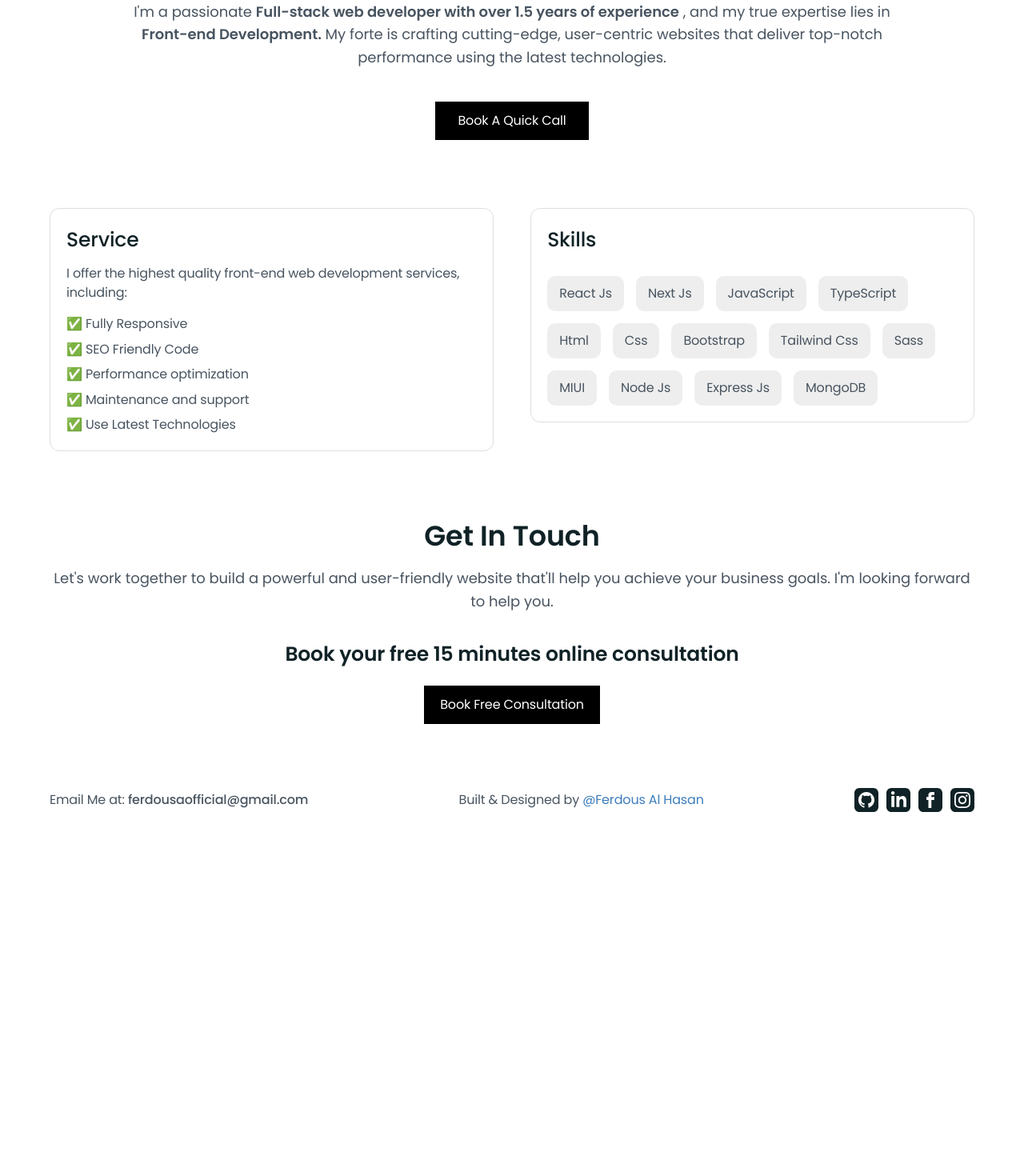
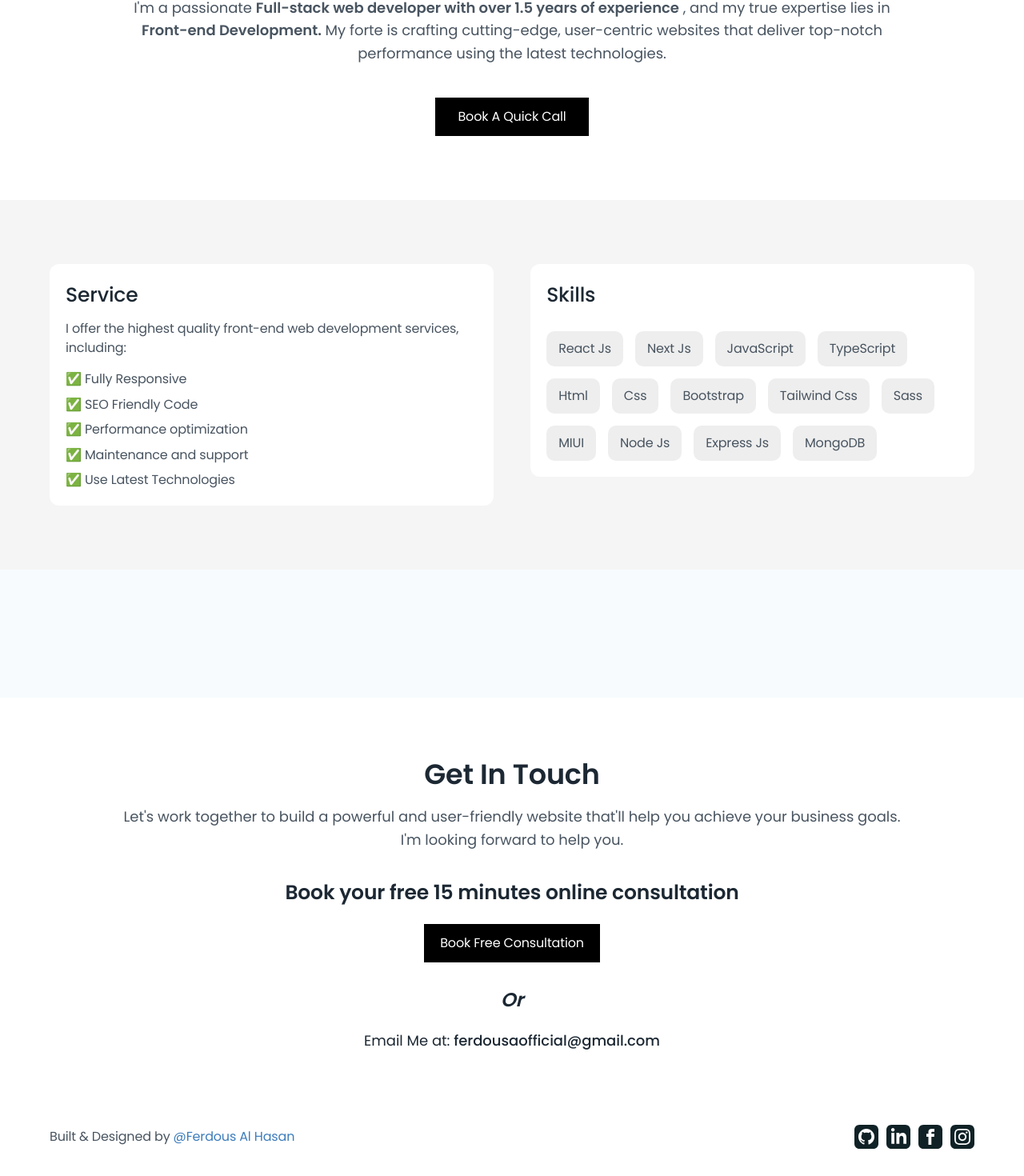
Before and after one commit to ferdousaofficial/portfolio-website, a Next.js app: page / in a window 1280 px wide. Shown: the part 718-2188 px from the top of the page at 80% size. Before the commit the page ends 1783 px from the top, so only its background shows below. Built offline with nearby package versions, Linux system fonts and the light colour scheme.

Commit message:
change footer design and add bg in service and skill sections

```diff
--- a/src/app/(default)/Contact/Contact.tsx
+++ b/src/app/(default)/Contact/Contact.tsx
@@ -2,24 +2,43 @@ import Button from "@/common/components/shared/Button";
 
 const Contact: React.FC = () => {
   return (
-    <div className="text-center">
-      <div className="container pb-[80px] space-y-[12.5px]">
+    <div className="text-center " id="contact">
+      <div className="container py-[70px] space-y-[12.5px]">
         <div className="space-y-[12.5px]">
-          <h2 className="sm:text-[35px] text-[28px] font-semibold">Get In Touch</h2>
-          <p className="lg:text-lg sm:text-base text-[14px] pb-5 mx-auto ">
+          <h2 className="sm:text-[35px] text-[28px] font-semibold">
+            Get In Touch
+          </h2>
+          <p className="lg:text-lg sm:text-base text-[14px] pb-5 xl:w-[85%] mx-auto  ">
             Let's work together to build a powerful and user-friendly website
             that'll help you achieve your business goals. I'm looking forward to
             help you.
           </p>
         </div>
         <div>
-          <h3 className="pb-[20px] sm:text-[25px] text-[22px] font-semibold">Book your free 15 minutes online consultation</h3>
+          <h3 className="pb-[20px] sm:text-[25px] text-[22px] font-semibold">
+            Book your free 15 minutes online consultation
+          </h3>
           <Button
             children={"Book Free Consultation"}
             href={
               "https://calendly.com/ferdousaofficial/discussion-consultation"
             }
           />
+
+          <div className="">
+            <h3 className="text-2xl italic font-semibold pt-[30px] pb-[20px]">
+              Or
+            </h3>
+            <p className="text-[#1C2833] text-lg">
+              Email Me at:{" "}
+              <a
+                href="mailto:ferdousaofficial@gmail.com"
+                className="font-medium "
+              >
+                ferdousaofficial@gmail.com
+              </a>
+            </p>
+          </div>
         </div>
       </div>
     </div>
--- a/src/app/(default)/Footer/Footer.tsx
+++ /dev/null
@@ -1,35 +0,0 @@
-import Icon from "@/common/components/shared/icon";
-import { socialLinks } from "@/shared/config/constants";
-
-const Footer: React.FC = () => {
-  return (
-    <div className="text-center">
-      <div className="container pb-[50px] flex items-center flex-wrap lg:justify-between gap-5 justify-center ">
-        <p>
-          Email Me at:{" "}
-          <a href="mailto:ferdousaofficial@gmail.com" className="font-medium">
-            ferdousaofficial@gmail.com
-          </a>
-        </p>
-        <p>
-          Built & Designed by{" "}
-          <a
-            href="https://www.linkedin.com/in/ferdousaofficial/"
-            target="_blank"
-            className="text-[#3D7DBC]"
-          >
-            @Ferdous Al Hasan
-          </a>
-        </p>
-        <div className="flex items-center gap-[10px]">
-          {socialLinks.map((e, id) => (
-            <a href={e.path} key={id} target="_blank">
-              <img src={e.src} alt="" className="w-[30px] h-[30px] smooth hover:scale-110" />
-            </a>
-          ))}
-        </div>
-      </div>
-    </div>
-  );
-};
-export default Footer;
--- a/src/app/(default)/Hero/Hero.tsx
+++ b/src/app/(default)/Hero/Hero.tsx
@@ -4,7 +4,7 @@ import Info from "./Info";
 
 const Hero: React.FC = () => {
   return (
-    <div className="text-center py-[85px]">
+    <div className="text-center py-[80px]">
       <div className="container">
         <Header />
         <Info />
--- a/src/app/(default)/Service/Service.tsx
+++ b/src/app/(default)/Service/Service.tsx
@@ -3,7 +3,7 @@ import { ServiceList } from "@/shared/config/constants";
 
 const Service: React.FC = () => {
   return (
-    <div className="lg:w-[48%] w-11/12">
+    <div className="lg:w-[48%] w-11/12 ">
       <Card
         title="Service "
         subtitle="I offer the highest quality front-end web development services, including:"
--- /dev/null
+++ b/src/app/(default)/Testimoinals/testimonial.tsx
@@ -0,0 +1,4 @@
+const Testimonial: React.FC = () => {
+  return <div className="py-[80px] bg-[#f7fbfe]"></div>;
+};
+export default Testimonial;
--- a/src/app/(default)/Works/Works.tsx
+++ b/src/app/(default)/Works/Works.tsx
@@ -2,11 +2,11 @@ import Card from "@/common/components/shared/Card";
 
 const Works: React.FC = () => {
   return (
-    <>
+    <div className="bg-[#f5f5f5]">
       {/* <div className="container">
         <Card title=" " body="" />
       </div> */}
-    </>
+    </div>
   );
 };
 export default Works;
--- a/src/app/(default)/page.tsx
+++ b/src/app/(default)/page.tsx
@@ -1,8 +1,8 @@
 import Contact from "./Contact/Contact";
-import Footer from "./Footer/Footer";
 import Hero from "./Hero/Hero";
 import Service from "./Service/Service";
 import Skills from "./Skills/Skills";
+import Testimonial from "./Testimoinals/testimonial";
 import Works from "./Works/Works";
 
 export const metadata = {
@@ -14,16 +14,16 @@ export default function Home() {
     <>
       <Hero />
       {/* service and skill section */}
-      <div className="container pb-[80px]" id="skills">
-        <div className="flex flex-wrap lg:justify-between justify-center lg:space-y-0 space-y-[30px]">
+      <div className="py-[80px] bg-[#f5f5f5]" id="skills">
+        <div className=" container  flex flex-wrap lg:justify-between justify-center lg:space-y-0 space-y-[30px]">
           <Service />
           <Skills />
         </div>
       </div>
 
       <Works />
+      <Testimonial />
       <Contact />
-      <Footer />
     </>
   );
 }
--- a/src/app/css/additional-styles/utility-patterns.css
+++ b/src/app/css/additional-styles/utility-patterns.css
@@ -62,5 +62,5 @@ h1,
 h2,
 h3,
 h4 {
-  @apply !text-[#102226];
+  @apply !text-[#1C2833];
 }
--- a/src/app/css/style.css
+++ b/src/app/css/style.css
@@ -13,8 +13,8 @@
   }
 }
 
-@layer base{
-  *{
-    @apply scroll-smooth
+@layer base {
+  * {
+    @apply scroll-smooth;
   }
 }
--- a/src/common/components/shared/Card.tsx
+++ b/src/common/components/shared/Card.tsx
@@ -12,7 +12,7 @@ const Card: React.FC<CardProps> = ({ title, subtitle, body, colBody }) => {
     <div
       className={`p-[20px] ${
         colBody ? "flex items-center justify-between" : ""
-      } rounded-[12px] bg-white border border-[#E1DDDD] `}
+      } rounded-[12px] bg-white `}
     >
       <div className="basis-1/2">
         <div className="pb-[15px] space-y-3">
--- a/src/common/widget/footer.tsx
+++ b/src/common/widget/footer.tsx
@@ -1,4 +1,32 @@
-const footer:React.FC = () => {
-  return <div></div>
-}
-export default footer
+import { socialLinks } from "@/shared/config/constants";
+
+const footer: React.FC = () => {
+  return (
+    <div className="text-center pt-[20px]">
+      <div className="container pb-[50px] flex items-center flex-wrap lg:justify-between gap-5 justify-center ">
+        <p>
+          Built & Designed by{" "}
+          <a
+            href="https://www.linkedin.com/in/ferdousaofficial/"
+            target="_blank"
+            className="text-[#3D7DBC]"
+          >
+            @Ferdous Al Hasan
+          </a>
+        </p>
+        <div className="flex items-center gap-[10px]">
+          {socialLinks.map((e, id) => (
+            <a href={e.path} key={id} target="_blank">
+              <img
+                src={e.src}
+                alt=""
+                className="w-[30px] h-[30px] smooth hover:scale-110"
+              />
+            </a>
+          ))}
+        </div>
+      </div>
+    </div>
+  );
+};
+export default footer;
```
